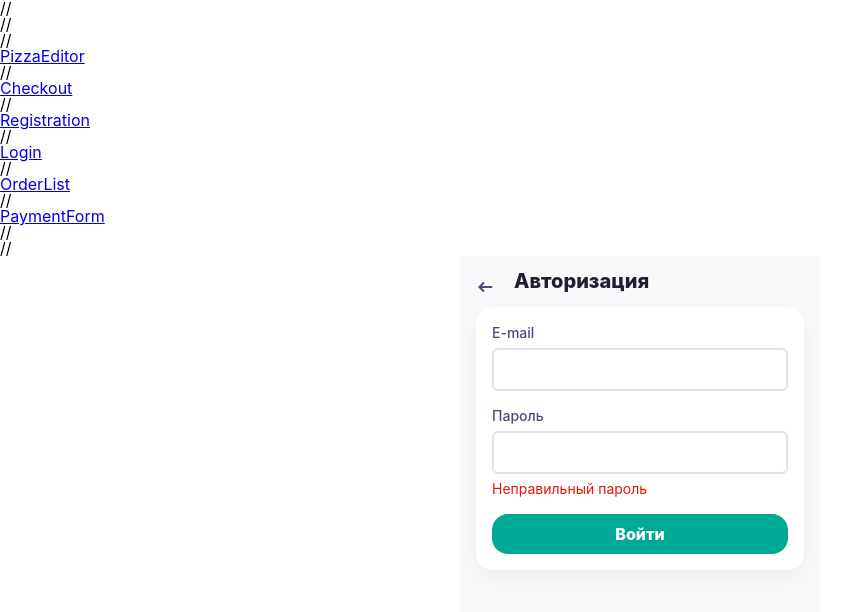
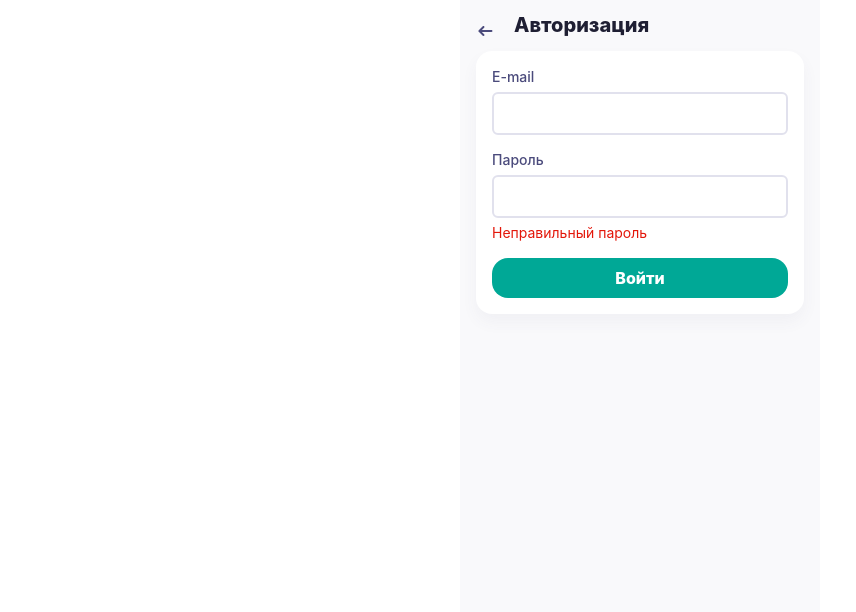
Before and after one commit to nik-name544/nikNamePizzaEditorFinal, a React app: page /login in a window 1280 px wide. Shown: the top 612 px of the page, without its empty margins (0-856 px from the left). Built offline with nearby package versions, Linux system fonts and the light colour scheme; no server answers.

Commit message:
Update App.js

```diff
--- a/src/App.js
+++ b/src/App.js
@@ -32,17 +32,6 @@ function App() {
 
   return (
     <>
-//       <nav>
-//         <ul>
-//           <li><Link to="/">PizzaEditor</Link></li>
-//           <li><Link to="/checkout">Checkout</Link></li>
-//           <li><Link to="/registration">Registration</Link></li>
-//           <li><Link to="/login">Login</Link></li>
-//           <li><Link to={auth}>OrderList</Link></li>
-//           <li><Link to="/payment-form">PaymentForm</Link></li>
-//         </ul>
-//       </nav>
-
 
       <Switch>
         <Route path="/" exact>
```
